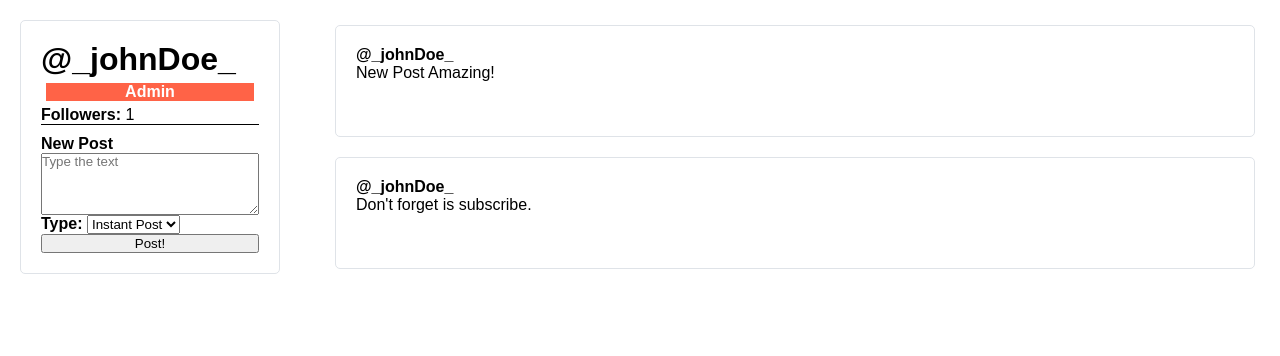
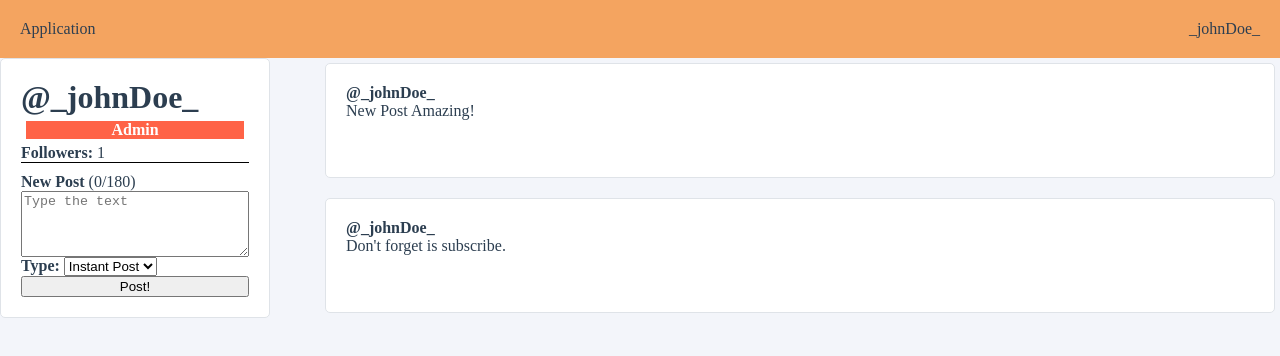
Before and after one commit to mirko93/Vue3-simple-project, a Vue app: page / in a window 1280 px wide. Shown: the top 356 px of the page. Built offline with nearby package versions, Linux system fonts and the light colour scheme.

Commit message:
dynamic styling, SCSS & global styles

```diff
--- a/package.json
+++ b/package.json
@@ -9,6 +9,8 @@
   },
   "dependencies": {
     "core-js": "^3.6.5",
+    "node-sass": "^5.0.0",
+    "sass-loader": "^10.1.1",
     "vue": "^3.0.0"
   },
   "devDependencies": {
--- a/src/App.vue
+++ b/src/App.vue
@@ -1,5 +1,14 @@
 <template>
   <div id="app">
+    <nav>
+      <div class="navigation__logo">
+        Application
+      </div>
+
+      <div class="navigation__user">
+        {{ user.username }}
+      </div>
+    </nav>
     <UserProfile />
   </div>
 </template>
@@ -12,19 +21,32 @@ export default {
 
   components: {
     UserProfile,
+  },
+
+  data() {
+    return {
+      user: {
+        username: '_johnDoe_',
+      }
+    }
   }
 }
 </script>
 
-<style>
-* {
-  padding: 0;
-  margin: 0;
-  box-sizing: border-box;
-  font-family: Arial, Helvetica, sans-serif;
-}
+<style lang="scss">
 #app {
-  padding: 10px;
-  color: black;
+  font-family: 'Times New Roman', Times, serif;
+  -webkit-font-smoothing: antialiased;
+  -moz-osx-font-smoothing: grayscale;
+  color: #2c3e50;
+  min-height: 100vh;
+  background-color: #F3F5FA;
+
+  nav {
+    display: flex;
+    justify-content: space-between;
+    background-color: sandybrown;
+    padding: 20px;
+  }
 }
 </style>
--- /dev/null
+++ b/src/assets/style/base.scss
@@ -0,0 +1,5 @@
+body {
+    margin: 0;
+    padding: 0;
+    box-sizing: border-box;
+}
--- a/src/components/PostItem.vue
+++ b/src/components/PostItem.vue
@@ -36,7 +36,7 @@ export default {
 }
 </script>
 
-<style>
+<style lang="scss" scoped>
 .post-item {
     padding: 20px;
     margin: 5px;
@@ -46,14 +46,13 @@ export default {
     box-sizing: border-box;
     cursor: pointer;
     transition: all 0.3s ease;
-}
 
-.post-item:hover {
+    &:hover {
         transform: scale(1.1, 1.1);
     }
 
     .post-item__user {
         font-weight: bold;
     }
-
+}
 </style>
--- a/src/components/UserProfile.vue
+++ b/src/components/UserProfile.vue
@@ -9,9 +9,10 @@
         <strong>Followers: </strong> {{ followers }}
       </div>
 
-      <form action="" class="user-profile__create-post" @submit.prevent="createNewPost">
+      <form action="" class="user-profile__create-post" @submit.prevent="createNewPost" :class="{ '--exceeded': newPostCharacterCount > 100 }">
         <label for="newPost">
           <strong>New Post</strong>
+          ({{ newPostCharacterCount }}/180)
         </label>
         <textarea id="newPost" rows="4" placeholder="Type the text" v-model="newPostContent"></textarea>
 
@@ -87,8 +88,8 @@ export default {
   },
 
   computed: {
-    fullName() {
-      return `${this.user.firstName} ${this.user.lastName}`;
+    newPostCharacterCount() {
+      return this.newPostContent.length;
     }
   },
 
@@ -119,12 +120,11 @@ export default {
 }
 </script>
 
-<style>
+<style lang="scss" scoped>
 .user-profile {
   display: grid;
   grid-template-columns: 1fr 3fr;
   width: 100%;
-}
 
   .user-profile__user-panel {
     display: flex;
@@ -134,6 +134,9 @@ export default {
     background-color: white;
     border-radius: 5px;
     border: 1px solid #DFE3E8;
+
+    h1 {
+      margin: 0;
     }
 
     .user-profile__admin-badge {
@@ -144,19 +147,24 @@ export default {
       margin: 5px;
     }
 
-h1 {
-  margin: 0;
+    .user-profile__create-post {
+      display: flex;
+      flex-direction: column;
+      border-top: 1px solid black;
+      padding-top: 10px;
+
+      &.--exceeded {
+        color: red;
+        border-color: red;
+      }
+    }
   }
 
   .user-profile__post-wrapper {
     display: grid;
     grid-gap: 10px;
   }
+}
 
-.user-profile__create-post {
-  display: flex;
-  flex-direction: column;
-  border-top: 1px solid black;
-  padding-top: 10px;
-}
+
 </style>
--- /dev/null
+++ b/vue.config.js
@@ -0,0 +1,9 @@
+module.exports = {
+    css: {
+        loaderOptions: {
+            sass: {
+                additionalData: '@import "@/assets/style/base.scss";'
+            }
+        }
+    }
+}
```
Also changed, not shown: 1 other file (tests, documents, lock files or other folders). Lines whose indentation alone changed are shown as unchanged.
